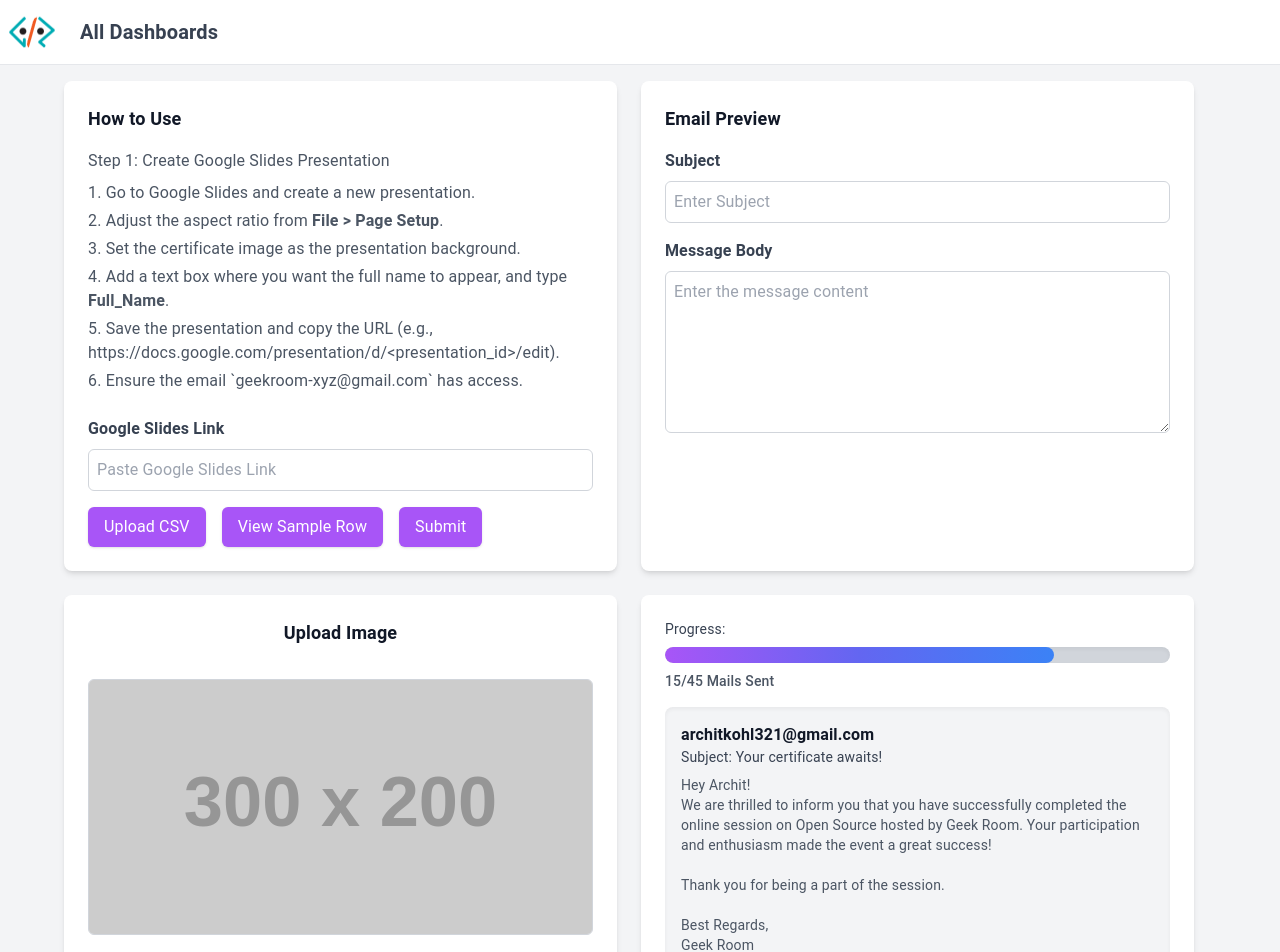
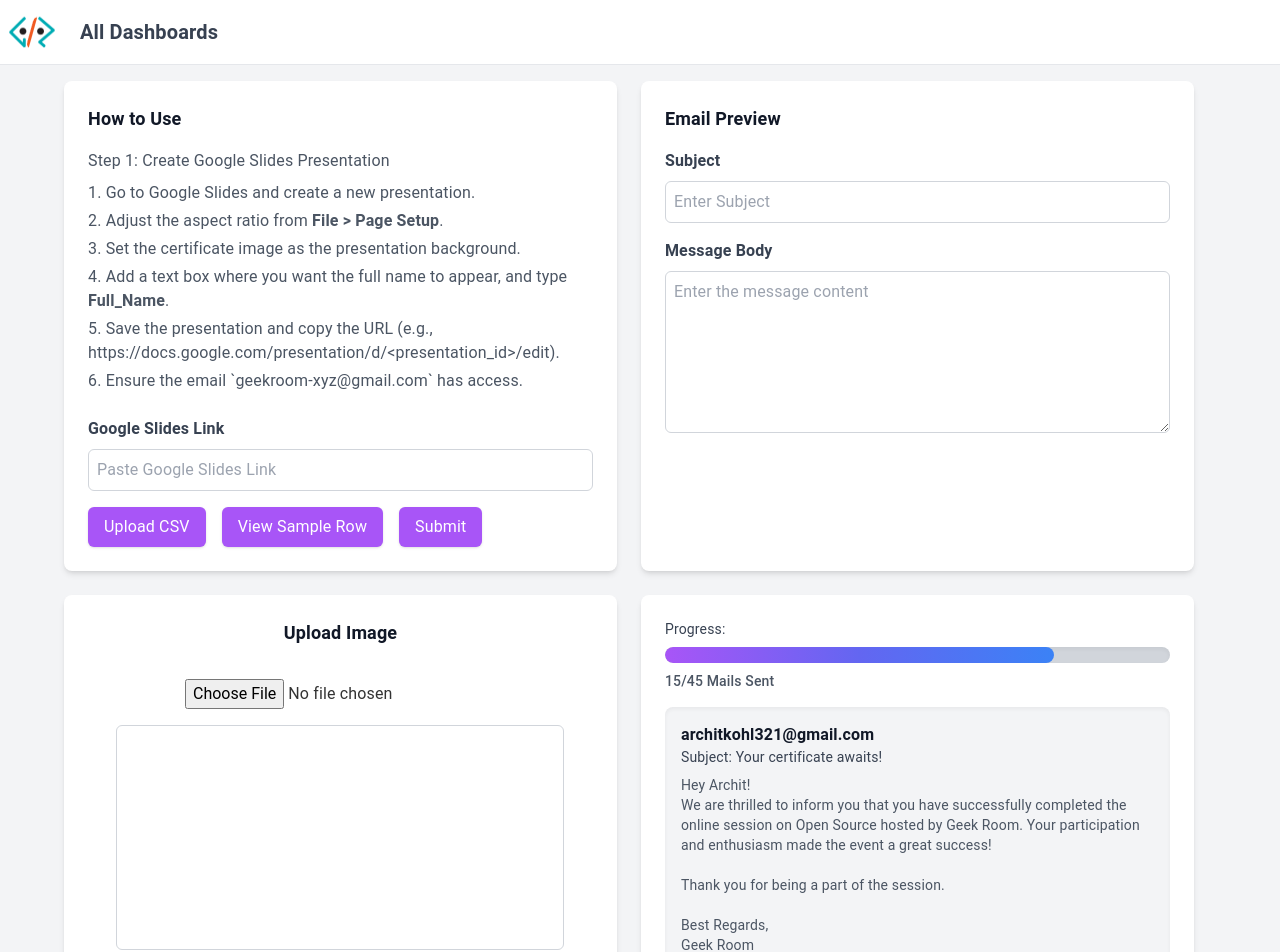
Before and after one commit to akanoao/gr-dashboard-frontend, a React (Vite) app: page /certificate in a window 1280 px wide. Shown: the top 952 px of the page. Built offline with nearby package versions, Linux system fonts and the light colour scheme; no server answers.

Commit message:
feature done

```diff
--- a/src/components/CertificateDashboard.tsx
+++ b/src/components/CertificateDashboard.tsx
@@ -1,10 +1,16 @@
-import React, { useState, useEffect } from "react";
+import React, { useState, useEffect, useRef } from "react";
 
 const CertificateDashboard = () => {
   const [subject, setSubject] = useState("");
   const [body, setBody] = useState("");
   const [csvFile, setCsvFile] = useState<File | null>(null);
   const [uploadedImage, setUploadedImage] = useState<string | null>(null);
+  const [imageDimensions, setImageDimensions] = useState({ width: 0, height: 0 });
+  const canvasRef = useRef<HTMLCanvasElement | null>(null);
+  const [boundingBoxes, setBoundingBoxes] = useState<{ id: number; x: number; y: number; width: number; height: number }[]>([]);
+  const [isDrawing, setIsDrawing] = useState(false);
+  const [startPoint, setStartPoint] = useState<{ x: number; y: number } | null>(null);
+  const [boxIdCounter, setBoxIdCounter] = useState(0);
 
   const handleCSVUpload = (event: React.ChangeEvent<HTMLInputElement>) => {
     const file = event.target.files?.[0];
@@ -24,17 +30,117 @@
     }
   };
 
-  const fetchImageFromBackend = () => {
-    setTimeout(() => {
-      setUploadedImage(
-        "https://via.placeholder.com/300x200.png?text=Certificate+Image"
-      );
-    }, 2000);
+  const handleImageUpload = (event: React.ChangeEvent<HTMLInputElement>) => {
+    const file = event.target.files?.[0];
+    if (file) {
+      const reader = new FileReader();
+      reader.onload = (e) => {
+        const result = e.target?.result;
+        if (result) {
+          const img = new Image();
+          img.onload = () => {
+            setImageDimensions({ width: img.width, height: img.height });
+            setUploadedImage(result as string);
+          };
+          img.src = result as string;
+        }
+      };
+      reader.readAsDataURL(file);
+    }
+  };
+
+  const handleCanvasMouseDown = (event: React.MouseEvent<HTMLCanvasElement>) => {
+    const rect = canvasRef.current?.getBoundingClientRect();
+    if (rect) {
+      const x = event.clientX - rect.left;
+      const y = event.clientY - rect.top;
+      setIsDrawing(true);
+      setStartPoint({ x, y });
+    }
+  };
+
+  const handleCanvasMouseMove = (event: React.MouseEvent<HTMLCanvasElement>) => {
+    if (!isDrawing || !startPoint || !canvasRef.current) return;
+    const rect = canvasRef.current.getBoundingClientRect();
+    const x = event.clientX - rect.left;
+    const y = event.clientY - rect.top;
+
+    const ctx = canvasRef.current.getContext("2d");
+    if (ctx && uploadedImage) {
+      const img = new Image();
+      img.src = uploadedImage;
+      img.onload = () => {
+        ctx.clearRect(0, 0, canvasRef.current!.width, canvasRef.current!.height);
+        ctx.drawImage(img, 0, 0, canvasRef.current!.width, canvasRef.current!.height);
+
+        boundingBoxes.forEach((box) => {
+          ctx.strokeStyle = "red";
+          ctx.lineWidth = 2;
+          ctx.strokeRect(box.x, box.y, box.width, box.height);
+        });
+
+        ctx.strokeStyle = "blue";
+        ctx.lineWidth = 1;
+        ctx.strokeRect(startPoint.x, startPoint.y, x - startPoint.x, y - startPoint.y);
+      };
+    }
+  };
+
+  const handleCanvasMouseUp = (event: React.MouseEvent<HTMLCanvasElement>) => {
+    if (!isDrawing || !startPoint || !canvasRef.current) return;
+    const rect = canvasRef.current.getBoundingClientRect();
+    const x = event.clientX - rect.left;
+    const y = event.clientY - rect.top;
+
+    const newBox = {
+      id: boxIdCounter,
+      x: Math.min(startPoint.x, x),
+      y: Math.min(startPoint.y, y),
+      width: Math.abs(x - startPoint.x),
+      height: Math.abs(y - startPoint.y),
+    };
+
+    setBoundingBoxes([...boundingBoxes, newBox]);
+    setBoxIdCounter(boxIdCounter + 1);
+    setIsDrawing(false);
+    setStartPoint(null);
+  };
+
+  const handleRemoveBox = (id: number) => {
+    setBoundingBoxes(boundingBoxes.filter((box) => box.id !== id));
+  };
+
+  const handleRemoveImage = () => {
+    setUploadedImage(null);
+    setBoundingBoxes([]);
+    if (canvasRef.current) {
+      const ctx = canvasRef.current.getContext("2d");
+      if (ctx) {
+        ctx.clearRect(0, 0, canvasRef.current.width, canvasRef.current.height);
+      }
+    }
   };
 
   useEffect(() => {
-    fetchImageFromBackend();
-  }, []);
+    if (canvasRef.current && uploadedImage) {
+      const ctx = canvasRef.current.getContext("2d");
+      if (ctx) {
+        const img = new Image();
+        img.onload = () => {
+          canvasRef.current!.width = img.width;
+          canvasRef.current!.height = img.height;
+          ctx.drawImage(img, 0, 0, img.width, img.height);
+
+          boundingBoxes.forEach((box) => {
+            ctx.strokeStyle = "red";
+            ctx.lineWidth = 2;
+            ctx.strokeRect(box.x, box.y, box.width, box.height);
+          });
+        };
+        img.src = uploadedImage;
+      }
+    }
+  }, [uploadedImage, boundingBoxes]);
 
   return (
     <div className="min-h-screen bg-gray-100 flex flex-col items-center p-4 overflow-x-hidden">
@@ -50,7 +156,7 @@
               </li>
               <li>Set the certificate image as the presentation background.</li>
               <li>
-                Add a text box where you want the full name to appear, and type{" "}
+                Add a text box where you want the full name to appear, and type {" "}
                 <b>Full_Name</b>.
               </li>
               <li>
@@ -146,16 +252,42 @@
       <div className="flex flex-col lg:flex-row gap-4 lg:gap-6 w-full max-w-6xl mt-6">
         <div className="bg-white shadow-md rounded-lg p-4 lg:p-6 w-full max-w-full lg:max-w-[48%] flex flex-col items-center">
           <h2 className="text-gray-900 font-bold text-lg mb-4">Upload Image</h2>
-          <div className="mt-4 w-full h-64 bg-gray-200 border border-gray-300 rounded-md flex items-center justify-center overflow-hidden">
-            {uploadedImage ? (
-              <img
-                src={uploadedImage}
-                alt="Uploaded Certificate"
-                className="w-full h-full object-cover"
-              />
-            ) : (
-              <p className="text-gray-500">No image uploaded</p>
-            )}
+          <div className="mt-4 w-full flex flex-col items-center">
+            <input
+              type="file"
+              accept="image/*"
+              onChange={handleImageUpload}
+              className="mb-4"
+            />
+            <div className="relative w-full max-w-md">
+              <canvas
+                ref={canvasRef}
+                onMouseDown={handleCanvasMouseDown}
+                onMouseMove={handleCanvasMouseMove}
+                onMouseUp={handleCanvasMouseUp}
+                className="border border-gray-300 rounded-md"
+                style={{ width: "100%", height: "auto" }}
+              ></canvas>
+            </div>
+            <div className="mt-4 w-full flex flex-wrap gap-4">
+              {boundingBoxes.map((box) => (
+                <button
+                  key={box.id}
+                  onClick={() => handleRemoveBox(box.id)}
+                  className="bg-red-500 text-white py-1 px-3 rounded-md shadow hover:bg-red-600"
+                >
+                  Remove Box {box.id}
+                </button>
+              ))}
+              {uploadedImage && (
+                <button
+                  onClick={handleRemoveImage}
+                  className="bg-red-500 text-white py-1 px-3 rounded-md shadow hover:bg-red-600"
+                >
+                  Remove Image
+                </button>
+              )}
+            </div>
           </div>
         </div>
         <div className="bg-white shadow-md rounded-lg p-4 lg:p-6 w-full max-w-full lg:max-w-[48%] flex flex-col">
```
